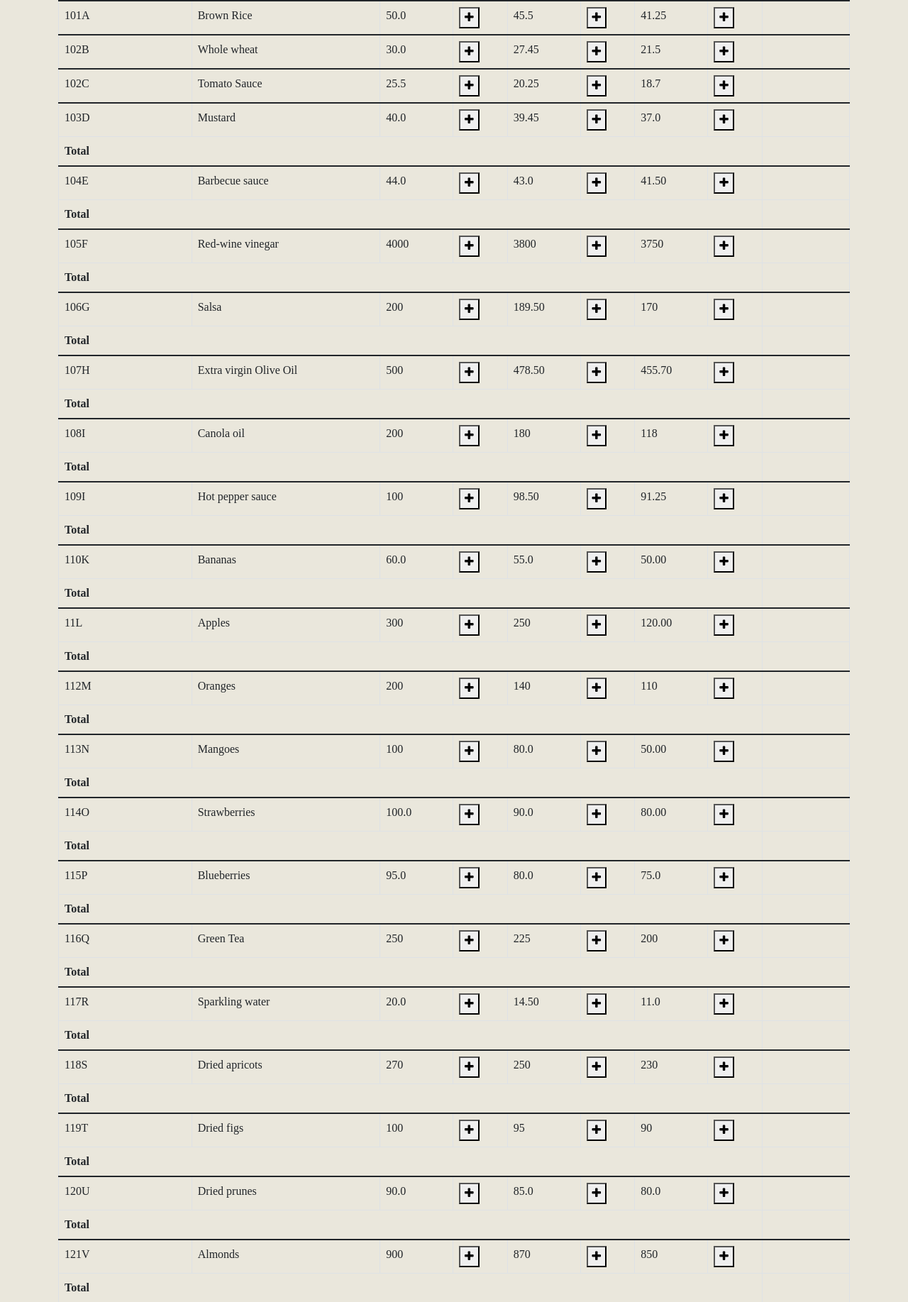
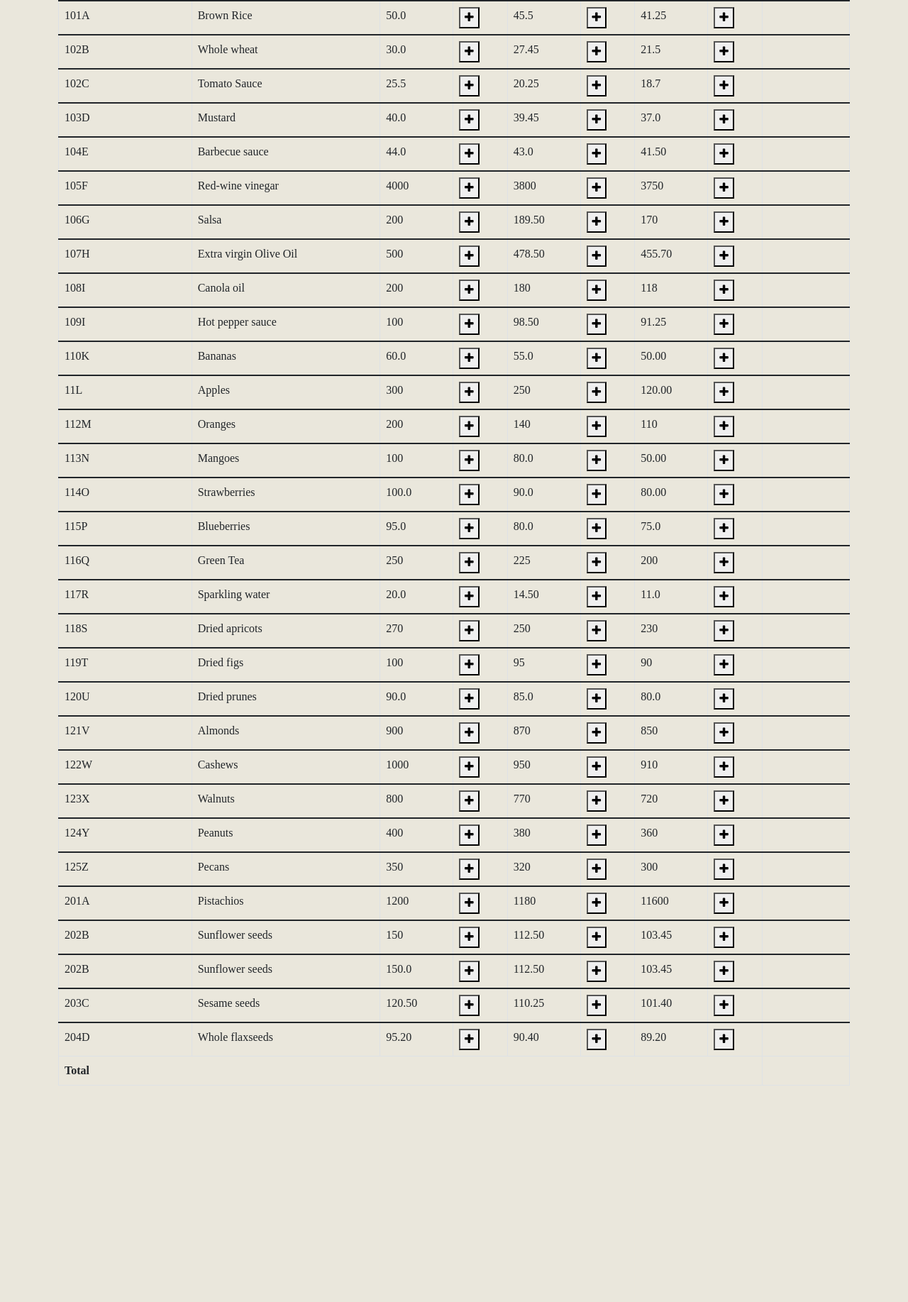
Before and after one commit to shahin-0/Flask-Billing-app, a Flask app: page /h in a window 1280 px wide. Shown: the part 112-1947 px from the top of the page at 71% size. After the commit the page ends 1626 px from the top, so only its background shows below. Run offline with Flask 2, Linux system fonts and the light colour scheme; some libraries are stand-ins or nearby versions; some web fonts are replaced.

Commit message:
error fixed

```diff
--- a/Billapp/billApp/templates/home.html
+++ b/Billapp/billApp/templates/home.html
@@ -115,10 +115,6 @@ block content %}
       </td>
       <td id="a4"></td>
     </tr>
-    <tr>
-      <td colspan="8"><b>Total</b></td>
-      <td id="amount"></td>
-    </tr>
   </tbody>
   <tbody>
     <tr>
@@ -144,10 +140,7 @@ block content %}
       </td>
       <td id="a4"></td>
     </tr>
-    <tr>
-      <td colspan="8"><b>Total</b></td>
-      <td id="amount"></td>
-    </tr>
+
   </tbody>
   <tbody>
     <tr>
@@ -173,10 +166,7 @@ block content %}
       </td>
       <td id="a4"></td>
     </tr>
-    <tr>
-      <td colspan="8"><b>Total</b></td>
-      <td id="amount"></td>
-    </tr>
+
   </tbody>
   <tbody>
     <tr>
@@ -202,10 +192,7 @@ block content %}
       </td>
       <td id="a4"></td>
     </tr>
-    <tr>
-      <td colspan="8"><b>Total</b></td>
-      <td id="amount"></td>
-    </tr>
+
   </tbody>
   <tbody>
     <tr>
@@ -231,10 +218,7 @@ block content %}
       </td>
       <td id="a4"></td>
     </tr>
-    <tr>
-      <td colspan="8"><b>Total</b></td>
-      <td id="amount"></td>
-    </tr>
+
   </tbody>
   <tbody>
     <tr>
@@ -260,10 +244,7 @@ block content %}
       </td>
       <td id="a4"></td>
     </tr>
-    <tr>
-      <td colspan="8"><b>Total</b></td>
-      <td id="amount"></td>
-    </tr>
+
   </tbody>
   <tbody>
     <tr>
@@ -289,10 +270,7 @@ block content %}
       </td>
       <td id="a4"></td>
     </tr>
-    <tr>
-      <td colspan="8"><b>Total</b></td>
-      <td id="amount"></td>
-    </tr>
+
   </tbody>
   <tbody>
     <tr>
@@ -318,10 +296,7 @@ block content %}
       </td>
       <td id="a4"></td>
     </tr>
-    <tr>
-      <td colspan="8"><b>Total</b></td>
-      <td id="amount"></td>
-    </tr>
+
   </tbody>
   <tbody>
     <tr>
@@ -347,10 +322,7 @@ block content %}
       </td>
       <td id="a4"></td>
     </tr>
-    <tr>
-      <td colspan="8"><b>Total</b></td>
-      <td id="amount"></td>
-    </tr>
+
   </tbody>
   <tbody>
     <tr>
@@ -376,10 +348,7 @@ block content %}
       </td>
       <td id="a4"></td>
     </tr>
-    <tr>
-      <td colspan="8"><b>Total</b></td>
-      <td id="amount"></td>
-    </tr>
+
   </tbody>
   <tbody>
     <tr>
@@ -405,10 +374,7 @@ block content %}
       </td>
       <td id="a4"></td>
     </tr>
-    <tr>
-      <td colspan="8"><b>Total</b></td>
-      <td id="amount"></td>
-    </tr>
+
   </tbody>
   <tbody>
     <tr>
@@ -434,10 +400,7 @@ block content %}
       </td>
       <td id="a4"></td>
     </tr>
-    <tr>
-      <td colspan="8"><b>Total</b></td>
-      <td id="amount"></td>
-    </tr>
+
   </tbody>
   <tbody>
     <tr>
@@ -463,10 +426,7 @@ block content %}
       </td>
       <td id="a4"></td>
     </tr>
-    <tr>
-      <td colspan="8"><b>Total</b></td>
-      <td id="amount"></td>
-    </tr>
+
   </tbody>
   <tbody>
     <tr>
@@ -492,10 +452,7 @@ block content %}
       </td>
       <td id="a4"></td>
     </tr>
-    <tr>
-      <td colspan="8"><b>Total</b></td>
-      <td id="amount"></td>
-    </tr>
+
   </tbody>
   <tbody>
     <tr>
@@ -521,10 +478,7 @@ block content %}
       </td>
       <td id="a4"></td>
     </tr>
-    <tr>
-      <td colspan="8"><b>Total</b></td>
-      <td id="amount"></td>
-    </tr>
+
   </tbody>
   <tbody>
     <tr>
@@ -550,10 +504,7 @@ block content %}
       </td>
       <td id="a4"></td>
     </tr>
-    <tr>
-      <td colspan="8"><b>Total</b></td>
-      <td id="amount"></td>
-    </tr>
+
   </tbody>
   <tbody>
     <tr>
@@ -579,10 +530,7 @@ block content %}
       </td>
       <td id="a4"></td>
     </tr>
-    <tr>
-      <td colspan="8"><b>Total</b></td>
-      <td id="amount"></td>
-    </tr>
+
   </tbody>
   <tbody>
     <tr>
@@ -608,10 +556,7 @@ block content %}
       </td>
       <td id="a4"></td>
     </tr>
-    <tr>
-      <td colspan="8"><b>Total</b></td>
-      <td id="amount"></td>
-    </tr>
+
   </tbody>
   <tbody>
     <tr>
@@ -637,10 +582,7 @@ block content %}
       </td>
       <td id="a4"></td>
     </tr>
-    <tr>
-      <td colspan="8"><b>Total</b></td>
-      <td id="amount"></td>
-    </tr>
+
   </tbody>
   <tbody>
     <tr>
@@ -666,10 +608,7 @@ block content %}
       </td>
       <td id="a4"></td>
     </tr>
-    <tr>
-      <td colspan="8"><b>Total</b></td>
-      <td id="amount"></td>
-    </tr>
+
   </tbody>
   <tbody>
     <tr>
@@ -695,10 +634,7 @@ block content %}
       </td>
       <td id="a4"></td>
     </tr>
-    <tr>
-      <td colspan="8"><b>Total</b></td>
-      <td id="amount"></td>
-    </tr>
+
   </tbody>
   <tbody>
     <tr>
@@ -724,10 +660,7 @@ block content %}
       </td>
       <td id="a4"></td>
     </tr>
-    <tr>
-      <td colspan="8"><b>Total</b></td>
-      <td id="amount"></td>
-    </tr>
+
   </tbody>
   <tbody>
     <tr>
@@ -753,10 +686,7 @@ block content %}
       </td>
       <td id="a4"></td>
     </tr>
-    <tr>
-      <td colspan="8"><b>Total</b></td>
-      <td id="amount"></td>
-    </tr>
+
   </tbody>
   <tbody>
     <tr>
@@ -782,10 +712,7 @@ block content %}
       </td>
       <td id="a4"></td>
     </tr>
-    <tr>
-      <td colspan="8"><b>Total</b></td>
-      <td id="amount"></td>
-    </tr>
+
   </tbody>
   <tbody>
     <tr>
@@ -811,10 +738,7 @@ block content %}
       </td>
       <td id="a4"></td>
     </tr>
-    <tr>
-      <td colspan="8"><b>Total</b></td>
-      <td id="amount"></td>
-    </tr>
+
   </tbody>
   <tbody>
     <tr>
@@ -840,10 +764,7 @@ block content %}
       </td>
       <td id="a4"></td>
     </tr>
-    <tr>
-      <td colspan="8"><b>Total</b></td>
-      <td id="amount"></td>
-    </tr>
+
   </tbody>
   <tbody>
     <tr>
@@ -869,10 +790,7 @@ block content %}
       </td>
       <td id="a4"></td>
     </tr>
-    <tr>
-      <td colspan="8"><b>Total</b></td>
-      <td id="amount"></td>
-    </tr>
+
   </tbody>
   <tbody>
     <tr>
```
